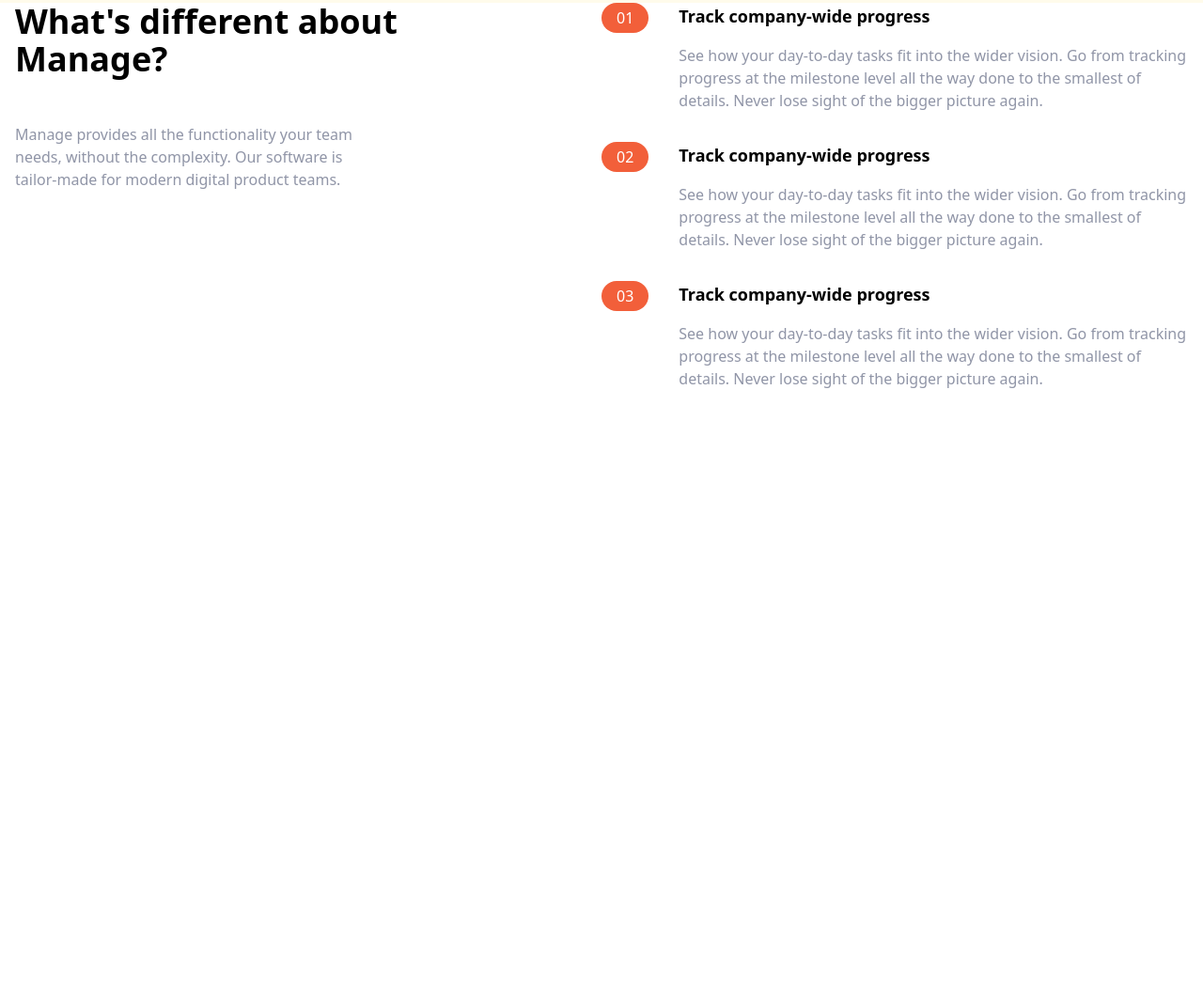
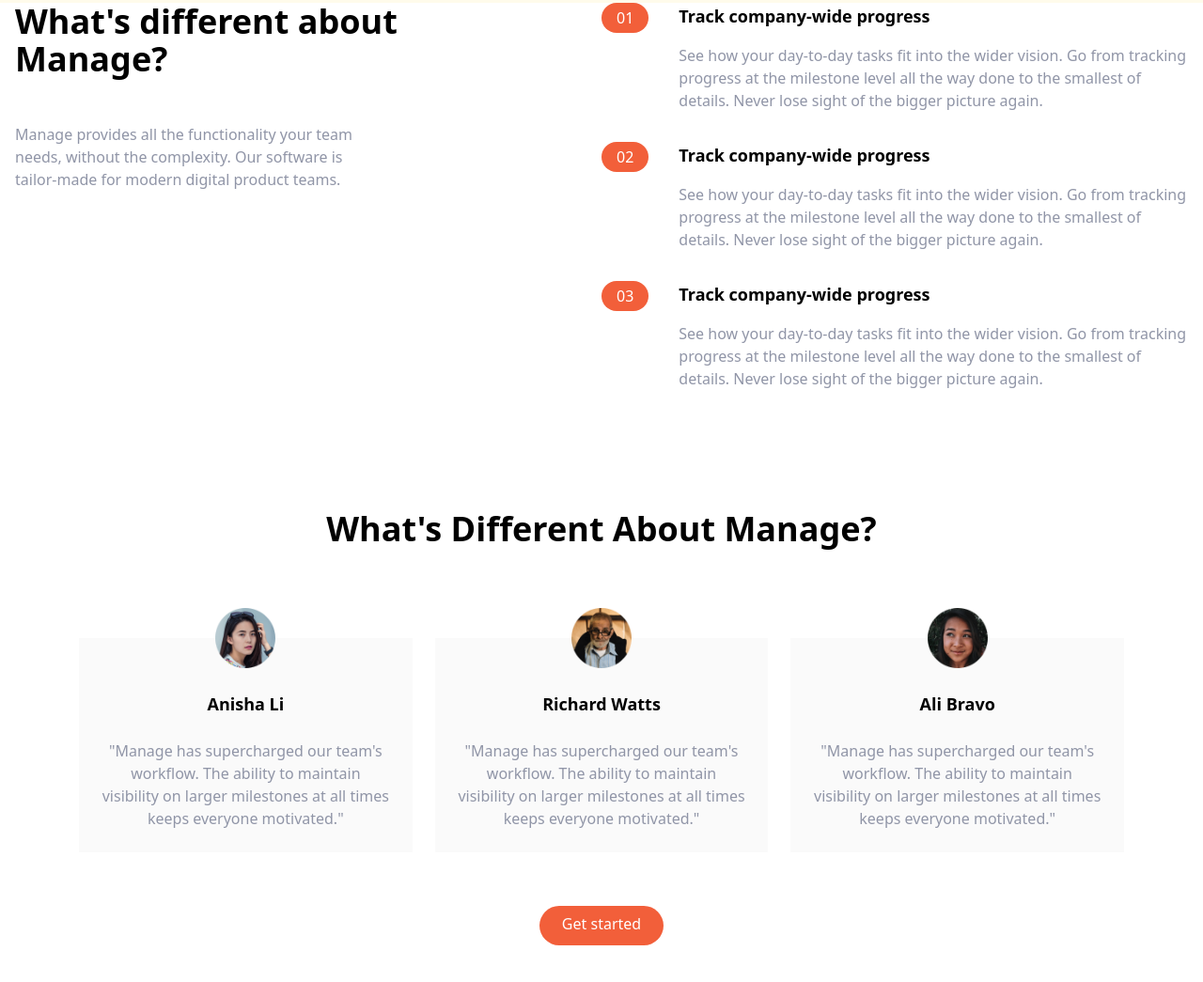
Before and after one commit to khaeyMensah/tailwindcss-landing-v1, a website: page src/index.html in a window 1280 px wide. Shown: the part 662-1707 px from the top of the page at 94% size. Before the commit the page ends 1077 px from the top, so only its background shows below. Drawn offline with Linux system fonts and the light colour scheme.

Commit message:
Added a testimonial section

```diff
--- a/src/index.html
+++ b/src/index.html
@@ -142,10 +142,57 @@
                    </p>
                  </div>
               </div>
-
                 </div>
              </div>
         </div>
      </section>
+
+     <!-- Testimonials -->
+      <section id="testimonials">
+        <!-- Container to heading and testimonial blocks -->
+         <div class="max-w-6xl px-5 mx-auto mt-32 text-center">
+          <!-- Heading -->
+           <h2 class="text-4xl font-bold text-centerr">
+            What's Different About Manage?
+           </h2>
+           <!-- testimonials Container -->
+            <div class="flex flex-col mt-24 md:flex-row md:space-x-6">
+              <!-- Testimonial 1 -->
+               <div class="flex flex-col items-center p-6 space-y-6 rouded-lg bg-veryLightGray md:w-1/3">
+                <img src="./images/avatar-anisha.png" class="w-16 -mt-14" alt="">
+                <h5 class="text-lg font-bold">Anisha Li</h5>
+                <p class="text-small text-darkGrayishBlue">
+                  "Manage has supercharged our team's workflow. The ability to maintain visibility on larger milestones at all times keeps everyone motivated."
+                </p>
+               </div>
+
+              <!-- Testimonial 2 -->
+              <div class="hidden flex-col items-center p-6 space-y-6 rouded-lg bg-veryLightGray md:flex md:w-1/3">
+              <img src="./images/avatar-richard.png" class="w-16 -mt-14" alt="">
+              <h5 class="text-lg font-bold">Richard Watts</h5>
+              <p class="text-small text-darkGrayishBlue">
+                "Manage has supercharged our team's workflow. The ability to maintain visibility on larger milestones at all times keeps everyone motivated."
+              </p>
+              </div>
+
+                <!-- Testimonial 3 -->
+               <div class="hidden flex-col items-center p-6 space-y-6 rouded-lg bg-veryLightGray md:flex md:w-1/3">
+                <img src="./images/avatar-ali.png" class="w-16 -mt-14" alt="">
+                <h5 class="text-lg font-bold">Ali Bravo</h5>
+                <p class="text-small text-darkGrayishBlue">
+                  "Manage has supercharged our team's workflow. The ability to maintain visibility on larger milestones at all times keeps everyone motivated."
+                </p>
+               </div>
+            </div>
+            <div class="my-16">
+                      <!-- button -->
+        <a
+        href="#"
+        class="p-3 px-6 pt-2 text-white rounded-full baseline bg-brightRed hover:bg-brightRedLight"
+        >Get started</a
+      >
+            </div>
+         </div>
+      </section>
   </body>
 </html>
```
Also changed, not shown: src/css/output.css.
